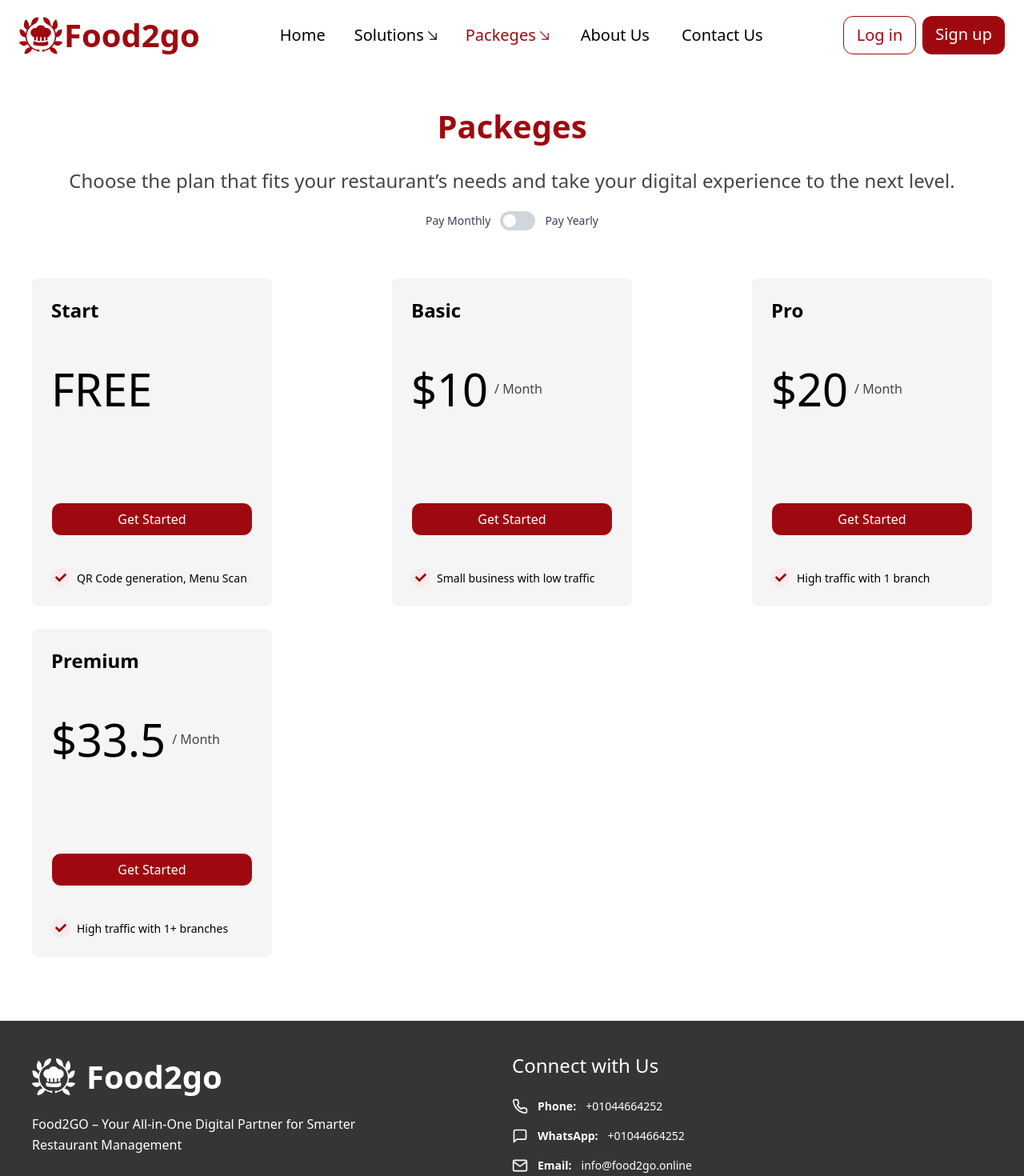
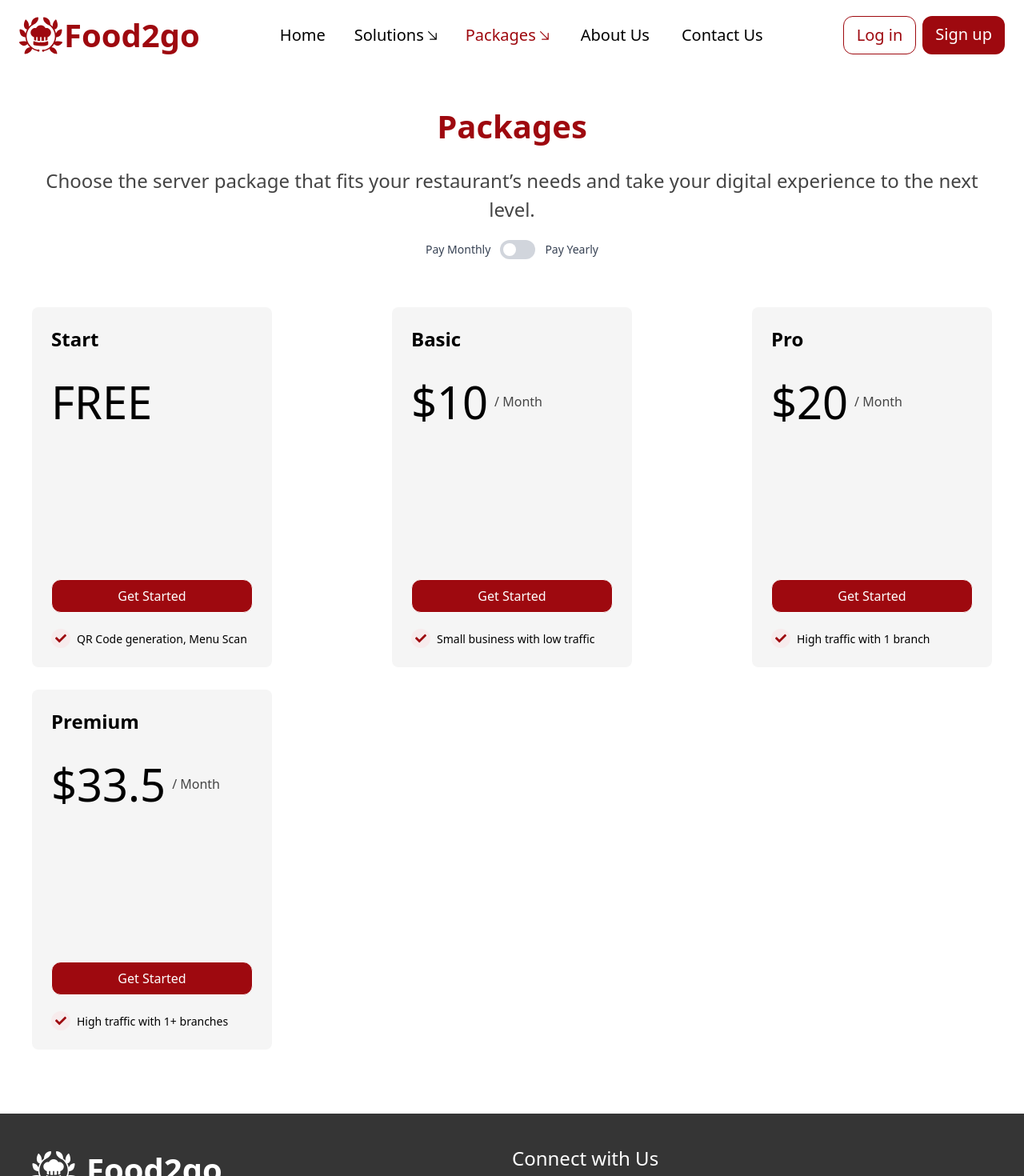
Before and after one commit to mohamedsedekmohamed/landpageFood2Go, a React (Vite) app: page /Plans in a window 1280 px wide. Shown: the top 1470 px of the page at 80% size. Built offline with nearby package versions, Linux system fonts and the light colour scheme.

Commit message:
fix price

```diff
--- a/src/pages/Home/Contect.jsx
+++ b/src/pages/Home/Contect.jsx
@@ -31,12 +31,12 @@ const Contect = () => {
             <li className="flex items-center gap-3">
               <FiPhone size={20} />
               <span className="font-semibold">Phone:</span>
-              <span className="">+01044664252</span>
+              <span className="">+20 104 466 4252</span>
             </li>
             <li className="flex items-center gap-3">
               <FiMessageSquare size={20} />
               <span className="font-semibold">WhatsApp:</span>
-              <span className="">+01044664252</span>
+              <span className="">+20 104 466 4252</span>
             </li>
             <li className="flex items-center gap-3">
               <FiMail size={20} />
--- a/src/pages/Home/Home.jsx
+++ b/src/pages/Home/Home.jsx
@@ -395,14 +395,21 @@ Partner in the Food World */}
               <span className="text-[56px] font-medium group-hover:text-white transition">
                 {plan.price === 0
                   ? "FREE"
-                  : `$${yearly ? plan.price * 12 : plan.price}`}
+                  : `$${yearly ? plan.price * 10 : plan.price}`}
               </span>
               {plan.price > 0 && (
                 <span className="text-[16px] font-normal text-seven group-hover:text-white transition">
                   / {yearly ? "Year" : "Month"}
                 </span>
+
               )}
+
             </div>
+                {yearly && plan.price  > 0 && (
+                    <span className="text-green-600 font-semibold group-hover:text-white transition">
+                      🎉 enjoy ${plan.price *2} savings
+                    </span>
+                  )}
 
             <button className="mt-auto px-4 py-2 bg-one w-full border text-white rounded-[12px] group-hover:bg-white group-hover:border-one group-hover:text-one transition">
               Get Started
--- a/src/pages/Nav/Nav.jsx
+++ b/src/pages/Nav/Nav.jsx
@@ -19,7 +19,7 @@ const Nav = () => {
   const navLinks = [
     { name: "Home ", path: "/" },
     { name: "Solutions", subLinks: "Solutions" },
-    { name: "Packeges", subLinks: "Pricing" },
+    { name: "Packages", subLinks: "Pricing" },
     { name: "About Us", path: "/AboutUs" },
     { name: "Contact Us", path: "/ContactUs" },
   ];
@@ -36,7 +36,7 @@ const Nav = () => {
     ],
     Pricing: [
       { name: "Pricing", path: "/Pricing" },
-      { name: "Packeges", path: "/Plans" },
+      { name: "Packages", path: "/Plans" },
     ],
   };
 
--- a/src/pages/Nav/Navbarhome.jsx
+++ b/src/pages/Nav/Navbarhome.jsx
@@ -39,7 +39,7 @@ const Navbarhome = () => {
     ],
     Pricing: [
       { name: "Pricing", path: "/Pricing" },
-      { name: "Packeges", path: "/Plans" },
+      { name: "Packages", path: "/Plans" },
     ],
   };
 
--- a/src/pages/Pricing/Plans.jsx
+++ b/src/pages/Pricing/Plans.jsx
@@ -5,6 +5,7 @@ import Contect from '../Home/Contect';
 
 const Plans = () => {
   const [yearly, setYearly] = useState(false);
+
   const plans = [
     { name: "Start", price: 0, desc: "QR Code generation, Menu Scan" },
     { name: "Basic", price: 10, desc: "Small business with low traffic" },
@@ -14,11 +15,11 @@ const Plans = () => {
 
   return (
     <div>
-        <Nav/>
+      <Nav />
       <div className="w-screen h-fit flex flex-col items-center py-10 px-10">
-      <span className="font-semibold text-one text-[40px]">Packeges </span>
-      <span className="font-normal my-5 text-seven text-[24px]">
-        Choose the plan that fits your restaurant’s needs and take your digital
+        <span className="font-semibold text-one text-[40px]">Packages </span>
+        <span className="font-normal my-5 text-seven text-[24px] text-center">
+          Choose the server package that fits your restaurant’s needs and take your digital
           experience to the next level.
         </span>
 
@@ -42,24 +43,37 @@ const Plans = () => {
 
         {/* Plans */}
         <div className="flex justify-center md:justify-between max-w-screen my-10 gap-2 flex-wrap items-center">
-        {plans.map((plan, i) => (
+          {plans.map((plan, i) => {
+            const yearlyPrice = plan.price * 10;
+            const monthlyTotal = plan.price * 12;
+            const savings = monthlyTotal - yearlyPrice;
+
+            return (
               <div
                 key={i}
-            className="w-[300px] h-[410px] bg-[#F5F5F5] rounded-[8px] p-6 flex flex-col items-start gap-[40px] box-border mt-5 group hover:bg-one transition-all duration-300"
+                className="w-[300px] h-[450px] bg-[#F5F5F5] rounded-[8px] p-6 flex flex-col items-start gap-[20px] box-border mt-5 group hover:bg-one transition-all duration-300"
               >
                 <h2 className="text-2xl font-semibold group-hover:text-white transition">
                   {plan.name}
                 </h2>
 
+                <div className="flex flex-col gap-1">
                   <div className="flex gap-2 items-center">
                     <span className="text-[56px] font-medium group-hover:text-white transition">
                       {plan.price === 0
                         ? "FREE"
-                  : `$${yearly ? plan.price * 12 : plan.price}`}
+                        : `$${yearly ? yearlyPrice : plan.price}`}
                     </span>
                     {plan.price > 0 && (
                       <span className="text-[16px] font-normal text-seven group-hover:text-white transition">
                         / {yearly ? "Year" : "Month"}
+                      </span>
+                    )}
+                  </div>
+
+                  {yearly && plan.price > 0 && savings > 0 && (
+                    <span className="text-green-600 font-semibold group-hover:text-white transition">
+                      🎉 enjoy ${savings.toFixed(2)} savings
                     </span>
                   )}
                 </div>
@@ -70,7 +84,7 @@ const Plans = () => {
                   Get Started
                 </a>
 
-            <ul className="space-y-2 text-black group-hover:text-white  transition">
+                <ul className="space-y-2 text-black group-hover:text-white transition">
                   <li className="flex items-center text-[14px] gap-2">
                     <span className="inline-flex items-center justify-center w-6 h-6 rounded-full bg-[#F7EBEC] group-hover:bg-white transition">
                       <FaCheck className="text-one text-sm" />
@@ -79,10 +93,11 @@ const Plans = () => {
                   </li>
                 </ul>
               </div>
-        ))}
+            )
+          })}
         </div>
       </div>
-          <Contect/>
+      <Contect />
     </div>
   )
 }
--- a/src/pages/Pricing/Pricing.jsx
+++ b/src/pages/Pricing/Pricing.jsx
@@ -15,7 +15,7 @@ const Pricing = () => {
           </span>
 
           <span className="font-normal w my-5 text-seven text-[20px] lg:text-[24px]">
-            Choose the server package that suits your restaurant size and technical needs —
+            Choose the plan that suits your restaurant size and technical needs —
             and start your digital transformation with ease and no extra cost.
           </span>
         </div>
```
Lines whose indentation alone changed are shown as unchanged.
